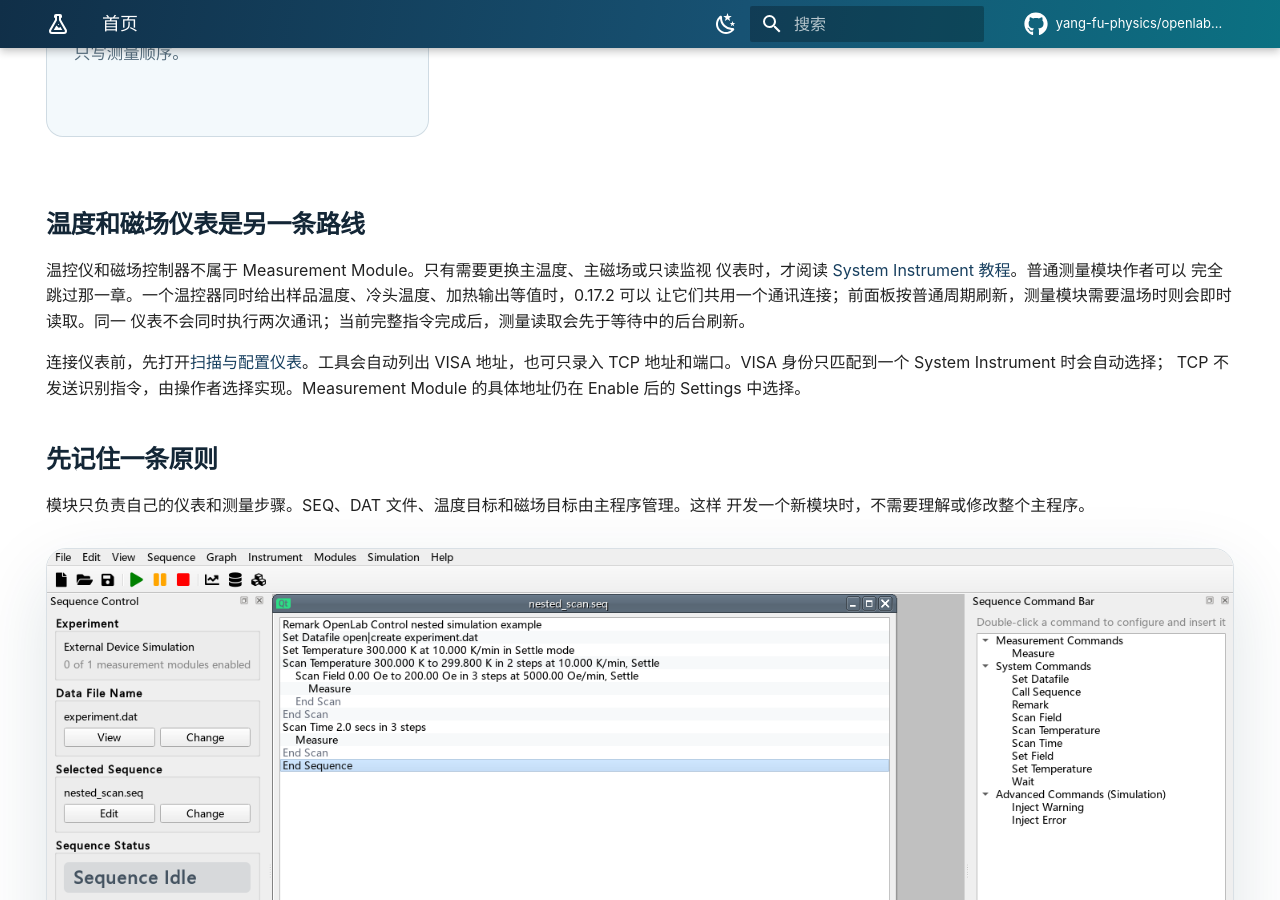
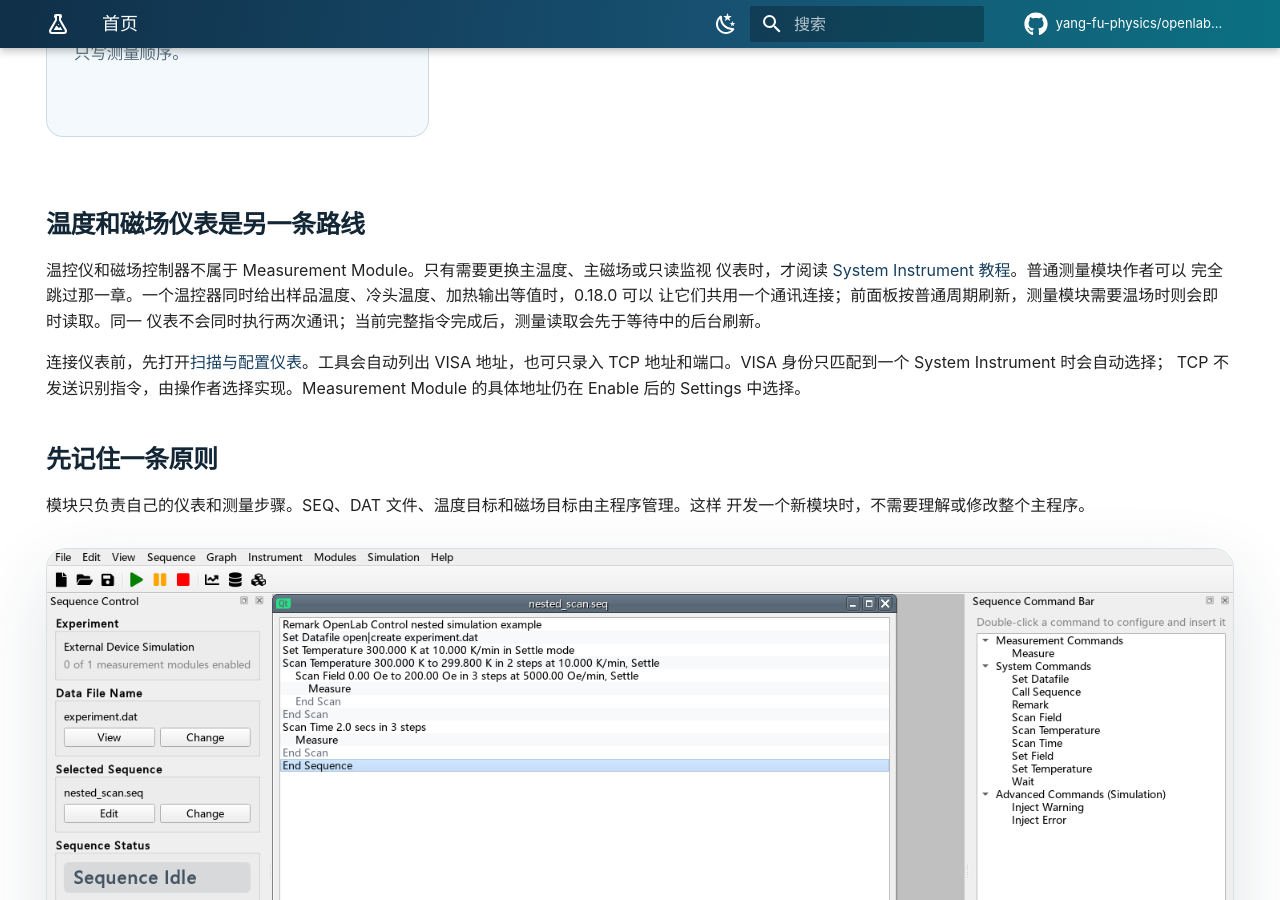
Before and after one commit to yang-fu-physics/openlab-control, an MkDocs documentation site: the page built from docs/index.md, in a window 1280 px wide and 900 px high, scrolled down 1569 px. Built offline with MkDocs 1.6.1 and Material for MkDocs 9.7.7, drawn with Linux system fonts in a browser that asks for light colours; comment, search, counter and statistics services are not loaded; some of the changed text lies outside the part shown.

```diff
--- a/docs/index.md
+++ b/docs/index.md
@@ -6,7 +6,7 @@ hide:
 
 <section class="olc-hero">
   <div>
-    <div class="olc-eyebrow">OpenLab Control 0.17.2 · 中文教程</div>
+    <div class="olc-eyebrow">OpenLab Control 0.18.0 · 中文教程</div>
     <h1>先做出一个能测量的模块，再慢慢增加功能。</h1>
     <p class="olc-hero-copy">
       不需要先读懂整个程序。你可以复制一个不连接仪表的四通道例子，运行成功后，再加入
@@ -83,7 +83,7 @@ Measurement Module 是“完成一次测量”的小程序，例如读取电阻
 
 温控仪和磁场控制器不属于 Measurement Module。只有需要更换主温度、主磁场或只读监视
 仪表时，才阅读 [System Instrument 教程](development/system-instrument.md)。普通测量模块作者可以
-完全跳过那一章。一个温控器同时给出样品温度、冷头温度、加热输出等值时，0.17.2 可以
+完全跳过那一章。一个温控器同时给出样品温度、冷头温度、加热输出等值时，0.18.0 可以
 让它们共用一个通讯连接；前面板按普通周期刷新，测量模块需要温场时则会即时读取。同一
 仪表不会同时执行两次通讯；当前完整指令完成后，测量读取会先于等待中的后台刷新。
 
--- a/pyproject.toml
+++ b/pyproject.toml
@@ -4,7 +4,7 @@ build-backend = "setuptools.build_meta"
 
 [project]
 name = "openlab-control"
-version = "0.17.2"
+version = "0.18.0"
 description = "Low-temperature, magnetic-field and modular measurement control framework"
 readme = "README.md"
 requires-python = ">=3.11"
--- a/src/labcontrol/__init__.py
+++ b/src/labcontrol/__init__.py
@@ -5,4 +5,4 @@
 保持一致。
 """
 
-__version__ = "0.17.2"
+__version__ = "0.18.0"
```
Also changed, not shown: CHANGELOG.md (+14 -0 lines), README.md (+1 -1 lines), docs/ARCHITECTURE.md (+2 -2 lines), docs/DAT_FORMAT.md (+1 -1 lines), docs/development/first-system-instrument.md (+1 -1 lines), docs/getting-started/source.md (+1 -1 lines), docs/getting-started/windows.md (+5 -5 lines), 2 other files.
